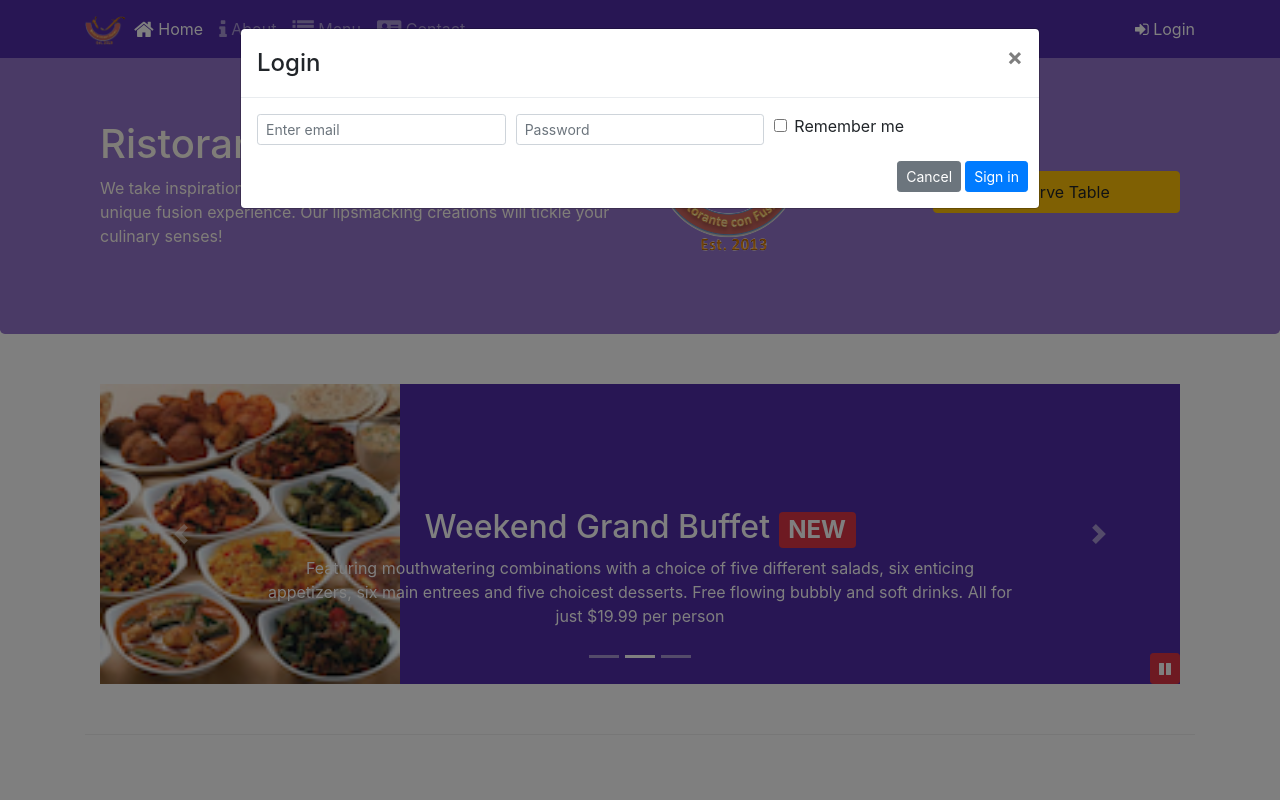
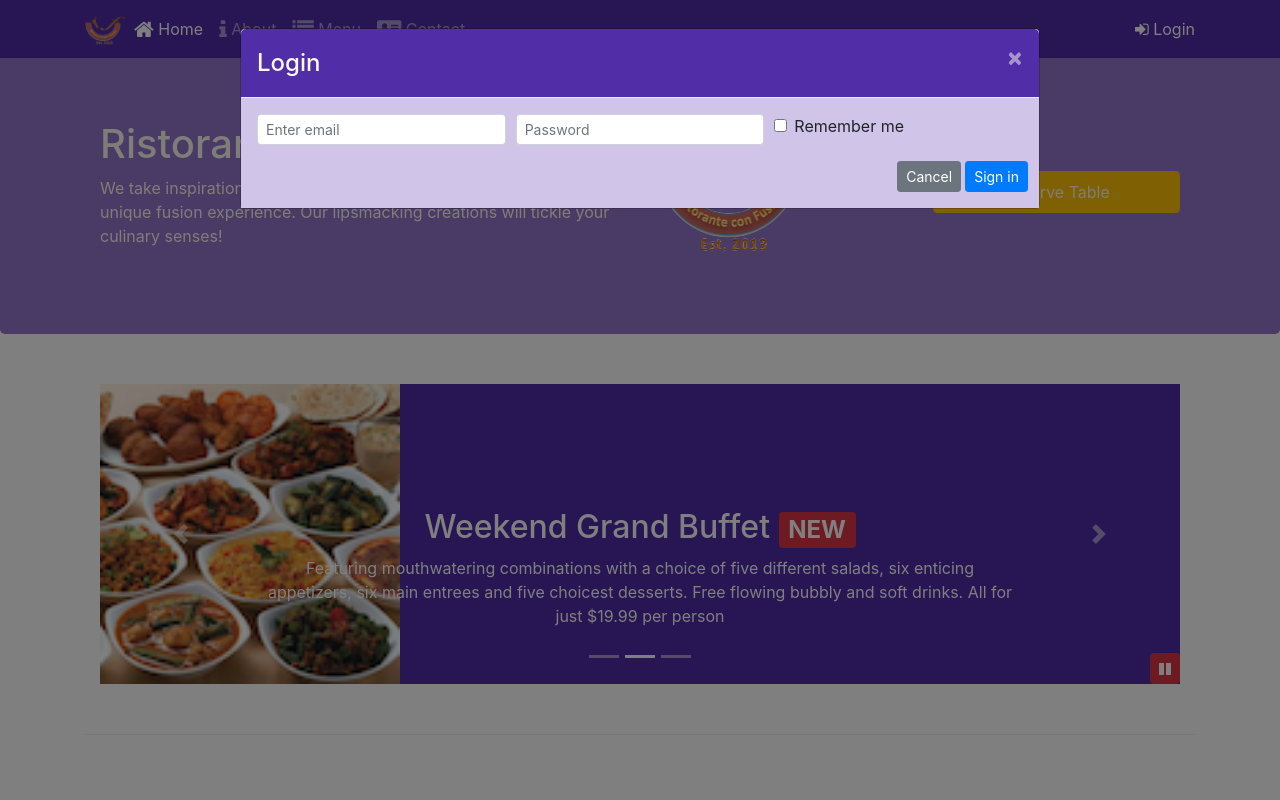
Before and after one commit to keshavjain235/conFusion, a website: page index.html in a window 1280 px wide. Both pictures are taken after a click on the link "Login". Shown: the top 800 px of the page. Drawn offline with nearby package versions, Linux system fonts and the light colour scheme.

Commit message:
Assignment Four

```diff
--- a/css/styles.scss
+++ b/css/styles.scss
@@ -74,3 +74,16 @@ body{
     bottom: 0px;
     z-index: 1;
 }
+
+.modal-header {
+    background: $background-dark;
+    color: floralwhite;
+
+    .close {
+        color: floralwhite;
+    }
+}
+
+.modal-body {
+    background: $background-pale;
+}
--- a/index.html
+++ b/index.html
@@ -30,7 +30,7 @@
                     <li class="nav-item"><a class="nav-link" href="./contactus.html"><span class="fa fa-address-card fa-lg"></span> Contact</a></li>
                 </ul>
                 <span class="navbar-text">
-                    <a data-toggle="modal" data-target="#loginModal">
+                    <a id="loginbtn">
                         <span class="fa fa-sign-in"></span> Login
                     </a>
                 </span>
@@ -166,8 +166,7 @@
                     <img src="img/logo.png" class="img-fluid">
                 </div>
                 <div class="col-12 col-sm align-self-center">
-                    <a role="button" class="btn btn-block nav-link btn-warning"
-                    data-toggle="modal" data-target="#reserveformModal" href="#reserveform">Reserve Table</a>
+                    <a id="reservebtn" role="button" class="btn btn-block nav-link btn-warning">Reserve Table</a>
                 </div>
             </div>
         </div>
@@ -326,6 +325,12 @@
                     $('#carouselButton').children('span').addClass('fa-pause');
                 }
             });
+            $('#loginbtn').click(function() {
+                $('#loginModal').modal();
+            });
+            $('#reservebtn').click(function() {
+                $('#reserveformModal').modal();
+            });
         })
     </script>
 </body>
```
Also changed, not shown: css/styles.css.
